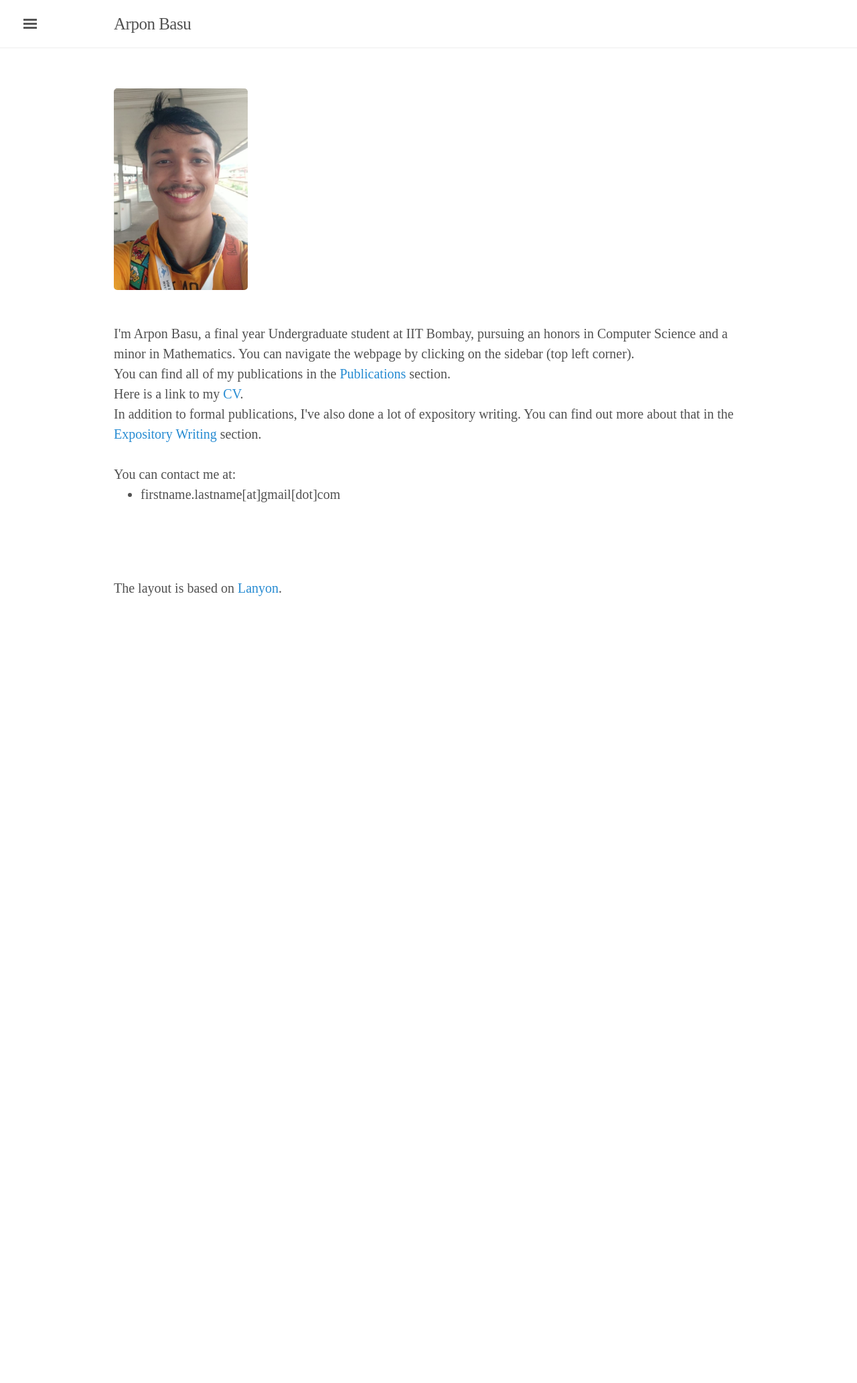
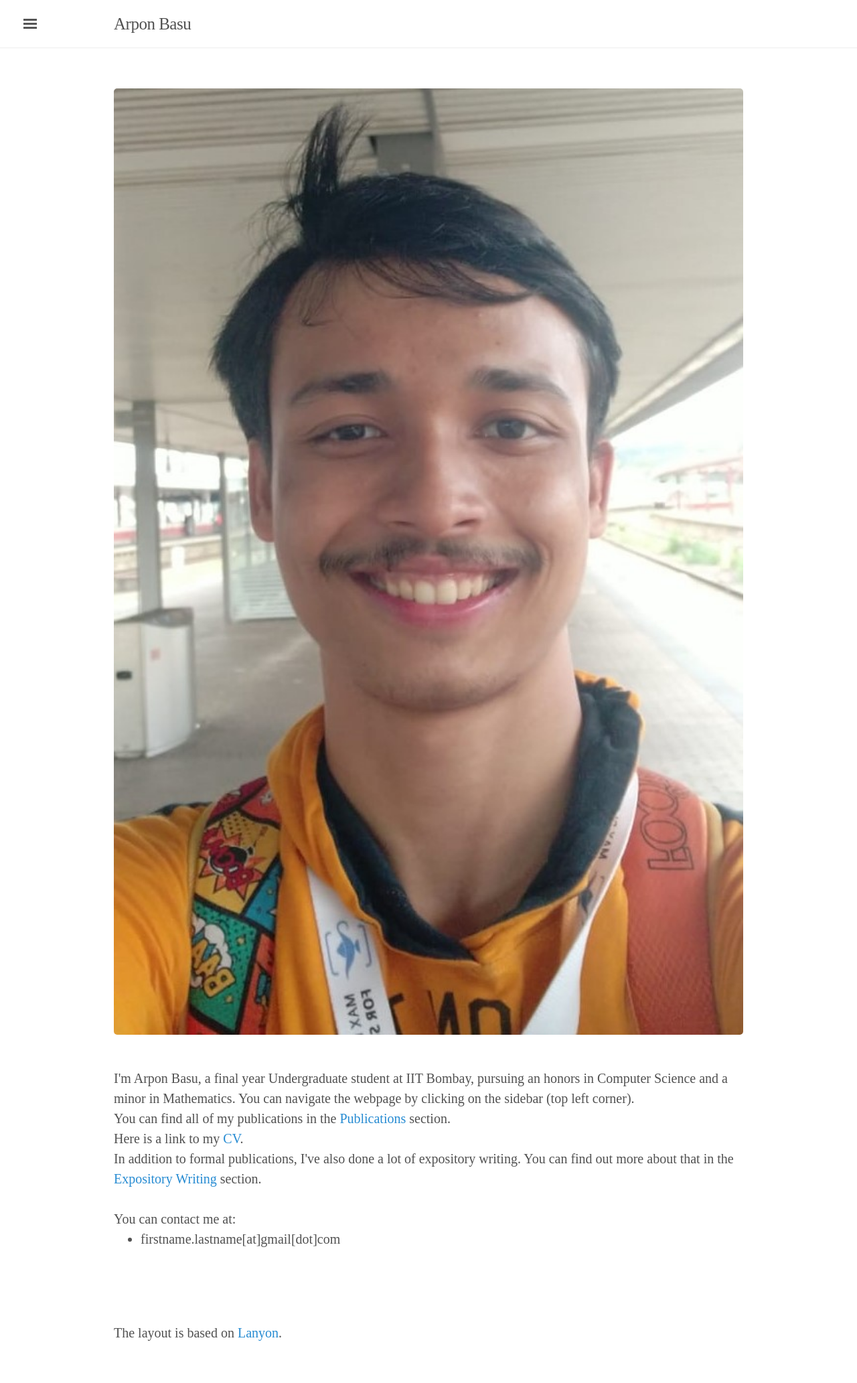
Before and after one commit to rugiarindam/rugiarindam.github.io, a Jekyll site: the page built from index.html, in a window 1280 px wide. Shown: the whole page at 67% size. Built offline with Jekyll 4.4.1, drawn with Linux system fonts in a browser that asks for light colours; nearby versions of some CDN libraries; some web fonts are replaced; the list of posts is cut into pages by our own code; before the commit the page ends 953 px from its top, so only the background shows below that.

Commit message:
changed image formatting

```diff
--- a/index.html
+++ b/index.html
@@ -2,7 +2,7 @@
 layout: default
 title: Home
 ---
-<img src="me.jpeg" align="center" alt="Avatar" style="width:200px">
+<img src="me.jpeg" align="center" alt="Avatar" style="width:1000px">
 <br>
 I'm Arpon Basu, a final year Undergraduate student at IIT Bombay, pursuing an honors in Computer Science and a minor in Mathematics. You can navigate the webpage by clicking on the sidebar (top left corner).</a><br>
 You can find all of my publications in the <a href="publications">Publications</a> section.<br>
```
